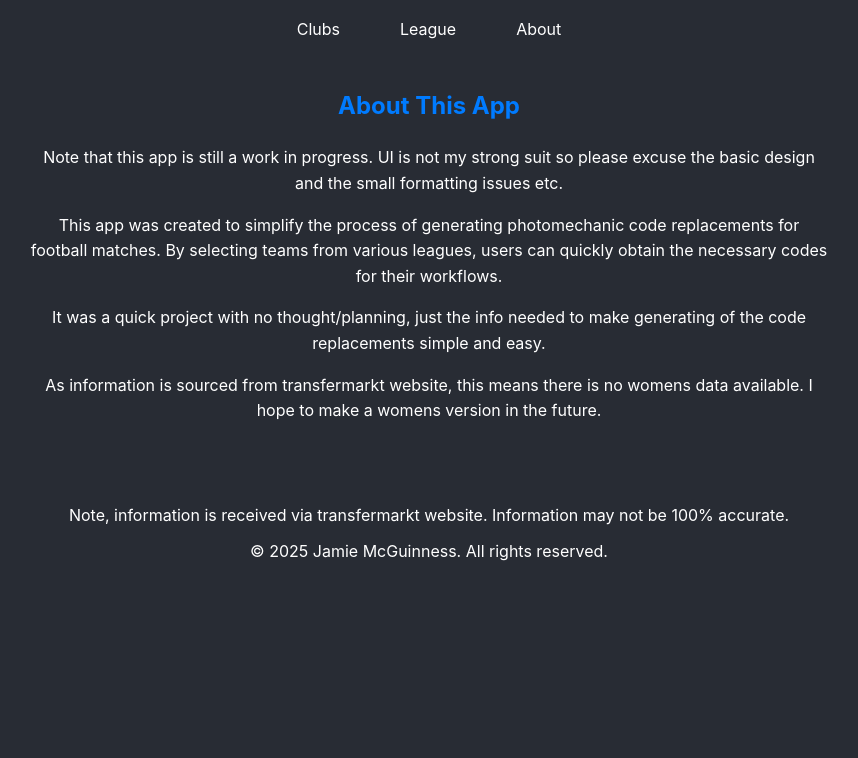
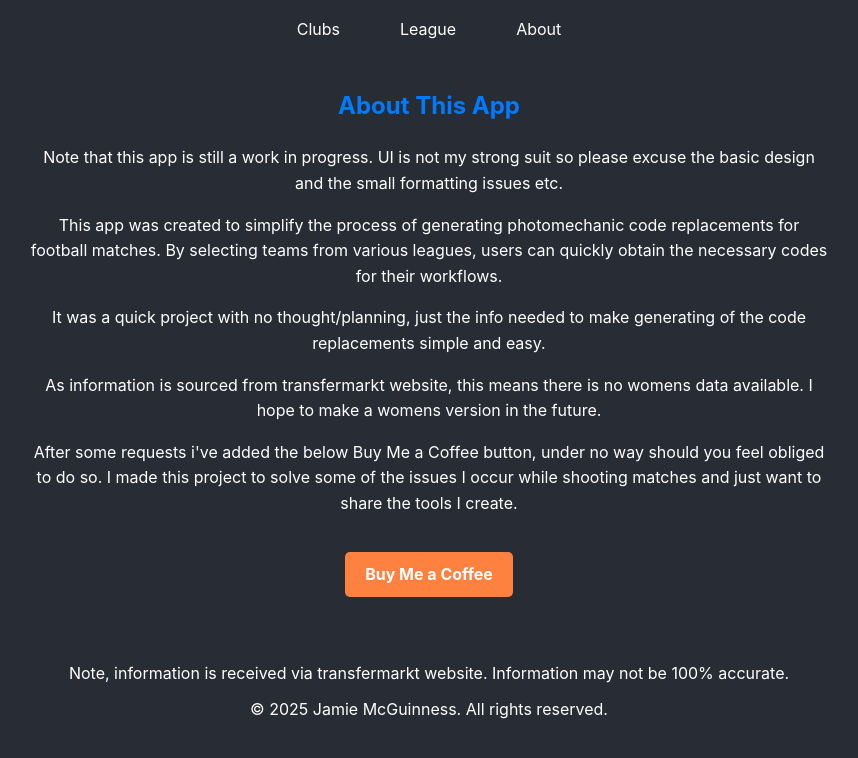
Before and after one commit to flaree/code-replacement-generator, a React (Create React App) app: page /about in a window 1280 px wide. Shown: the top 758 px of the page, without its empty margins (211-1069 px from the left). Built offline with nearby package versions, Linux system fonts and the light colour scheme; the HTML template or start-up script is replaced by a standard one.

Commit message:
add a buymeacoffee page

```diff
--- a/src/pages/About.js
+++ b/src/pages/About.js
@@ -18,7 +18,19 @@ function About() {
 
   const paragraphStyle = {
     marginBottom: '15px',
-	color: '#fff',
+    color: '#fff',
+  };
+
+  const buttonStyle = {
+    display: 'inline-block',
+    marginTop: '20px',
+    padding: '10px 20px',
+    backgroundColor: '#FF813F', // Buy Me a Coffee orange color
+    color: '#fff',
+    textDecoration: 'none',
+    borderRadius: '5px',
+    fontWeight: 'bold',
+    fontSize: '16px',
   };
 
   return (
@@ -31,8 +43,17 @@ function About() {
         This app was created to simplify the process of generating photomechanic code replacements for football matches. By selecting teams from various leagues, users can quickly obtain the necessary codes for their workflows.
       </p>
       <p style={paragraphStyle}>It was a quick project with no thought/planning, just the info needed to make generating of the code replacements simple and easy.</p>
-	  <p style={paragraphStyle}>As information is sourced from transfermarkt website, this means there is no womens data available. I hope to make a womens version in the future.</p>
+      <p style={paragraphStyle}>As information is sourced from transfermarkt website, this means there is no womens data available. I hope to make a womens version in the future.</p>
+      <p style={paragraphStyle}>After some requests i've added the below Buy Me a Coffee button, under no way should you feel obliged to do so. I made this project to solve some of the issues I occur while shooting matches and just want to share the tools I create.</p>
 
+      <a
+        href="https://www.buymeacoffee.com/cyqi5my0sl"
+        target="_blank"
+        rel="noopener noreferrer"
+        style={buttonStyle}
+      >
+        Buy Me a Coffee
+      </a>
     </div>
   );
 }
```
